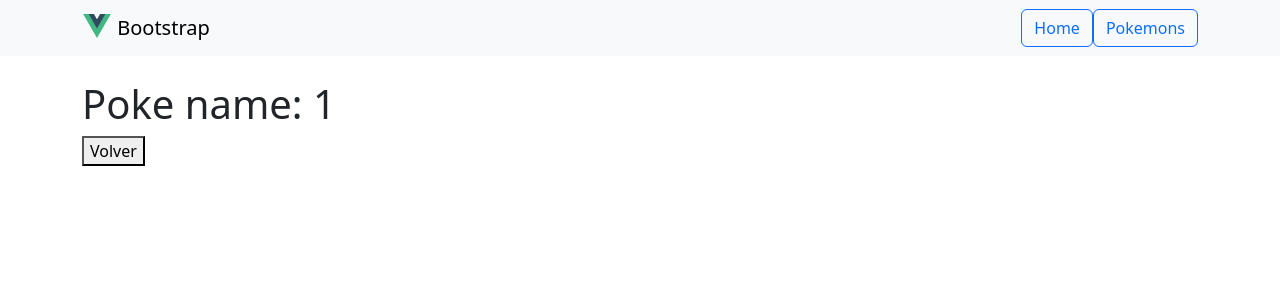
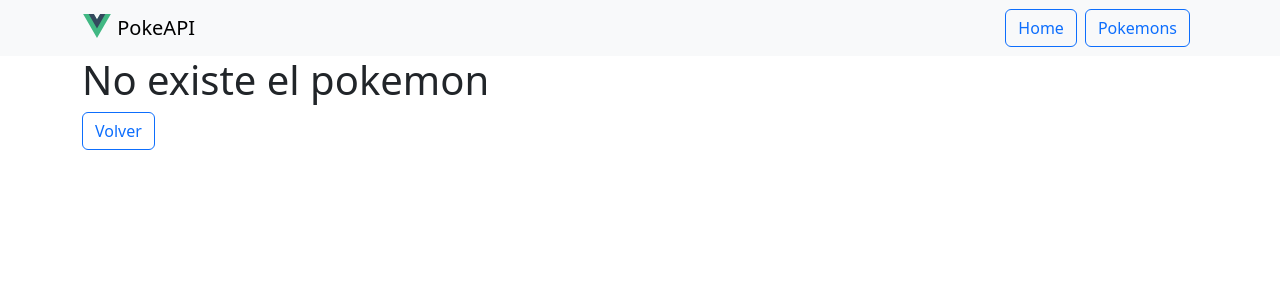
Before and after one commit to FranciscoHermo/Vue, a Vue app in the folder router-1/: page /pokemons/1 in a window 1280 px wide. Shown: the top 300 px of the page. Built offline with nearby package versions, Linux system fonts and the light colour scheme; no server answers.

Commit message:
Seccion 5

```diff
--- a/router-1/src/App.vue
+++ b/router-1/src/App.vue
@@ -14,13 +14,11 @@ import HelloWorld from "./components/HelloWorld.vue";
           height="24"
           class="d-inline-block align-text-top"
         />
-        Bootstrap
+        PokeAPI
       </RouterLink>
       <div>
-        <RouterLink class="btn btn-outline-primary" to="/">Home</RouterLink>
-        <RouterLink class="btn btn-outline-primary" to="/pokemons"
-          >Pokemons</RouterLink
-        >
+        <RouterLink class="btn btn-outline-primary me-2" to="/">Home</RouterLink>
+        <RouterLink class="btn btn-outline-primary me-2" to="/pokemons">Pokemons</RouterLink>
       </div>
     </div>
   </nav>
--- a/router-1/src/router/index.js
+++ b/router-1/src/router/index.js
@@ -1,30 +1,36 @@
-import { createRouter, createWebHistory } from 'vue-router'
-import HomeView from '../views/HomeView.vue'
+import { createRouter, createWebHistory } from "vue-router";
+import HomeView from "../views/HomeView.vue";
 
 const router = createRouter({
   history: createWebHistory(import.meta.env.BASE_URL),
+  linkActiveClass: "active",
   routes: [
     {
-      path: '/',
-      name: 'home',
+      path: "/",
+      name: "home",
       component: HomeView,
     },
     {
-      path: '/about',
-      name: 'about',
-      component: () => import('../views/AboutView.vue'),
+      path: "/about",
+      name: "about",
+      component: () => import("../views/AboutView.vue"),
     },
     {
-      path: '/pokemons',
-      name: 'Pokemons',
-      component: () => import('../views/PokemonsView.vue'),
+      path: "/pokemons",
+      name: "Pokemons",
+      component: () => import("../views/PokemonsView.vue"),
     },
     {
-      path: '/pokemons/:name',
-      name: 'poke',
-      component: () => import('../views/PokeView.vue'),
-    }
+      path: "/pokemons/:name",
+      name: "poke",
+      component: () => import("../views/PokeView.vue"),
+    },
+    {
+      path: "/:pathMatch(.*)*",
+      name: "NotFound",
+      component: () => import("../views/NotFoundView.vue"),
+    },
   ],
-})
+});
 
-export default router
+export default router;
--- /dev/null
+++ b/router-1/src/views/NotFoundView.vue
@@ -0,0 +1,8 @@
+<script setup>
+</script>
+
+<template>
+    <h1>404</h1>
+        <RouterLink class="btn btn-outline-primary" to="/">Volver</RouterLink>
+
+</template>
--- a/router-1/src/views/PokeView.vue
+++ b/router-1/src/views/PokeView.vue
@@ -19,13 +19,17 @@ const getData = async () => {
     poke.value = data;
     } catch (error){
        console.log(error);
+       poke.value=null;
     }
 };
 getData()
 </script>
 
 <template>
-    <img :src="poke.sprites?.front_shiny" alt="">
-    <h1>Poke name:  {{ $route.params.name }}</h1>
-    <button @click="back">Volver</button>
+    <div v-if="poke">
+        <img :src="poke.sprites?.front_shiny" alt="">
+        <h1>Poke name:  {{ $route.params.name }}</h1>
+    </div>
+    <h1 v-else>No existe el pokemon </h1>
+    <button @click="back" class="btn btn-outline-primary">Volver</button>
 </template>
```
Also changed, not shown: 1 other file (tests, documents, lock files or other folders).
